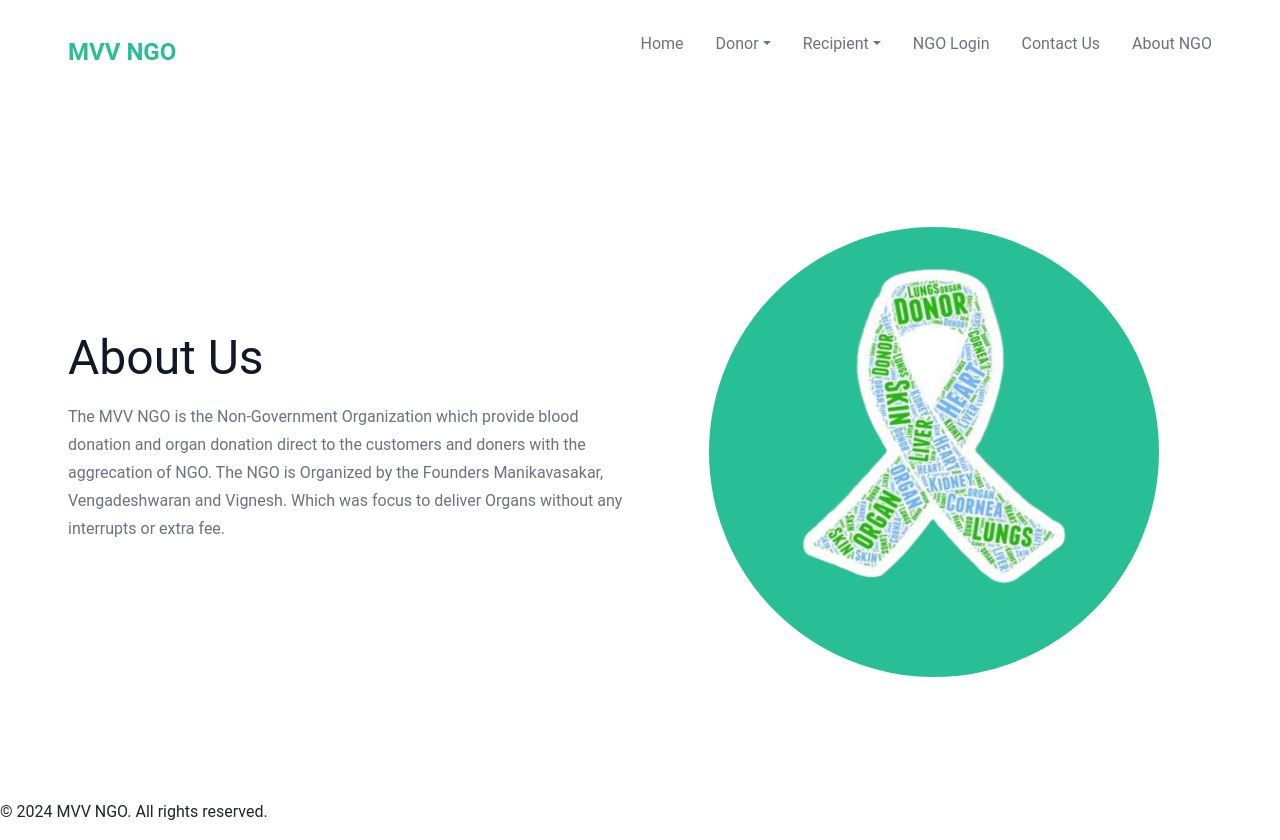
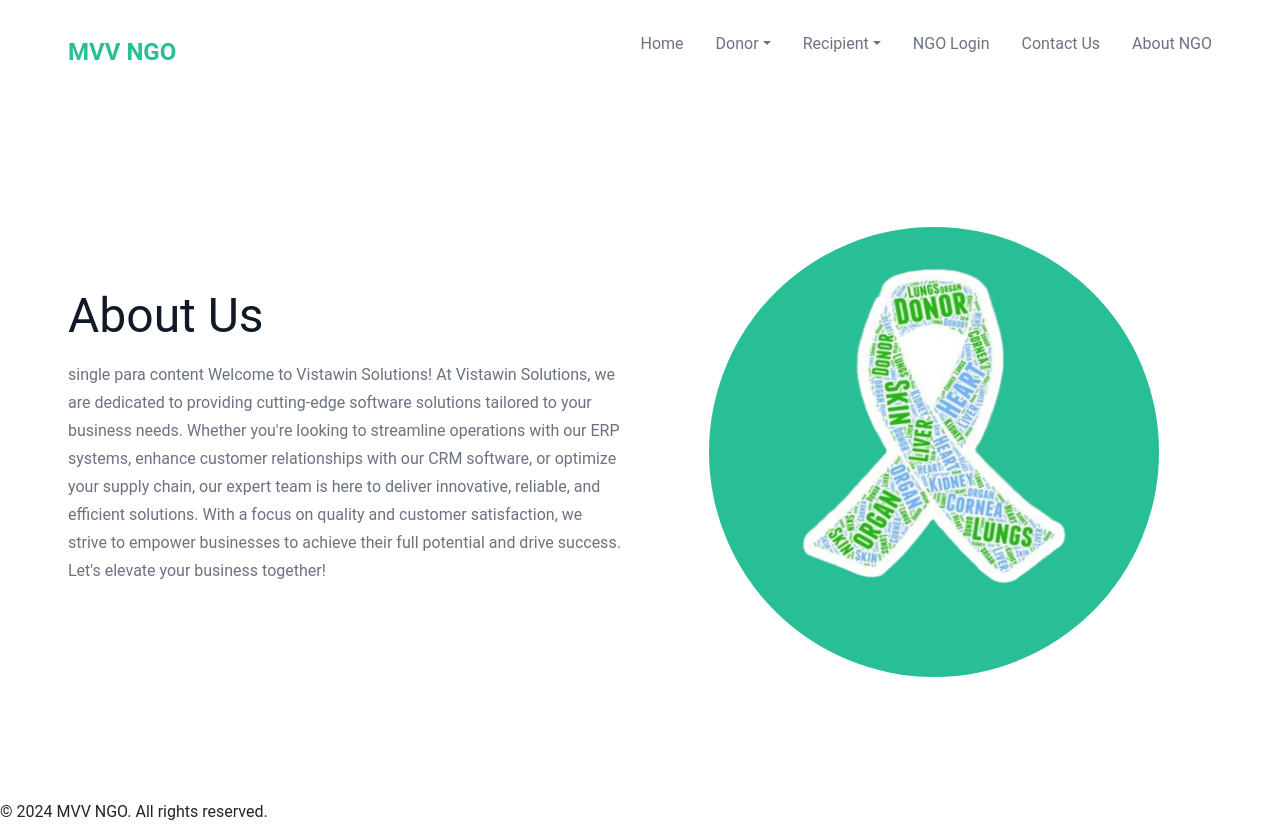
Before and after one commit to demovsproject/vsproject, a React (Vite) app: page /about in a window 1280 px wide. Built offline with nearby package versions, Linux system fonts and the light colour scheme; no server answers.

Commit message:
Update Aboutus.jsx

```diff
--- a/src/Aboutus.jsx
+++ b/src/Aboutus.jsx
@@ -13,7 +13,8 @@ function Aboutus() {
         <div className="content">
           <h1><span>About Us</span><br /></h1>
           <p>
-            The MVV NGO is the Non-Government Organization which provide blood donation and organ donation direct to the customers and doners with the aggrecation of NGO. The NGO is Organized by the Founders Manikavasakar, Vengadeshwaran and Vignesh. Which was focus to deliver Organs without any interrupts or extra fee.
+single para content
+Welcome to Vistawin Solutions! At Vistawin Solutions, we are dedicated to providing cutting-edge software solutions tailored to your business needs. Whether you're looking to streamline operations with our ERP systems, enhance customer relationships with our CRM software, or optimize your supply chain, our expert team is here to deliver innovative, reliable, and efficient solutions. With a focus on quality and customer satisfaction, we strive to empower businesses to achieve their full potential and drive success. Let's elevate your business together!
           </p>
         </div>
         <div className="image">
```
